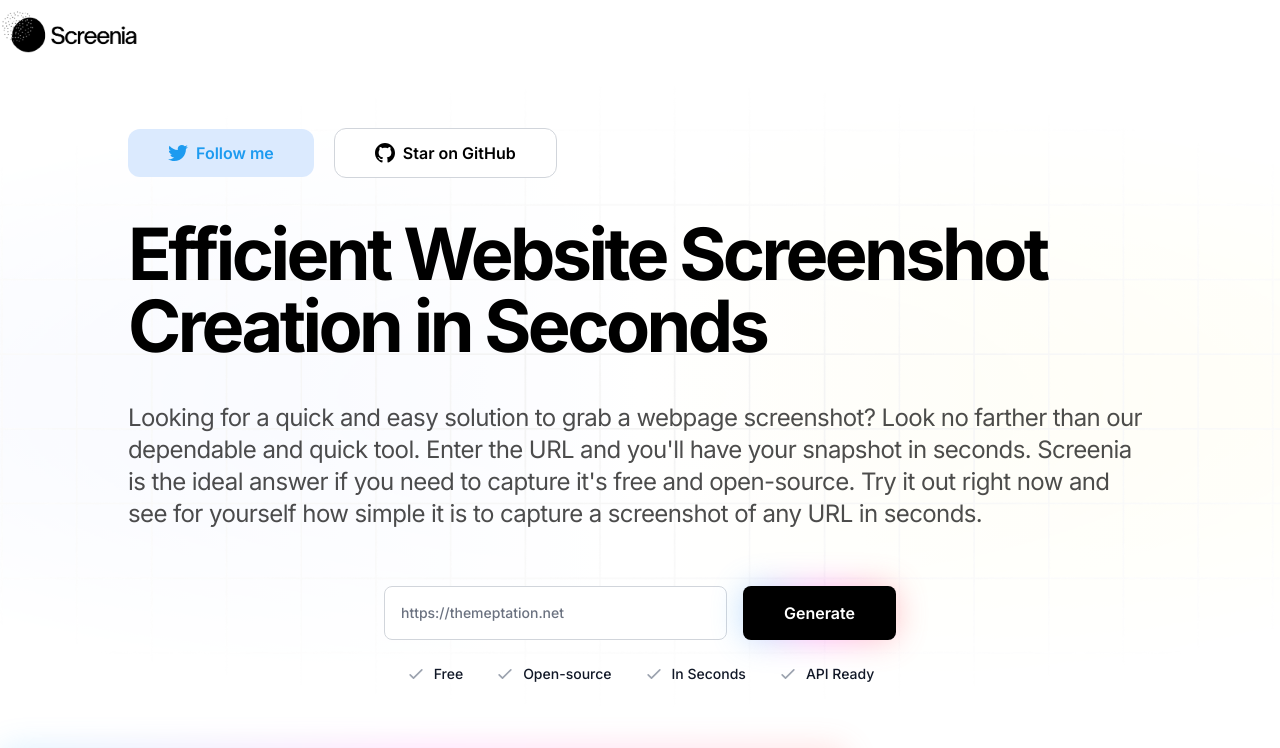
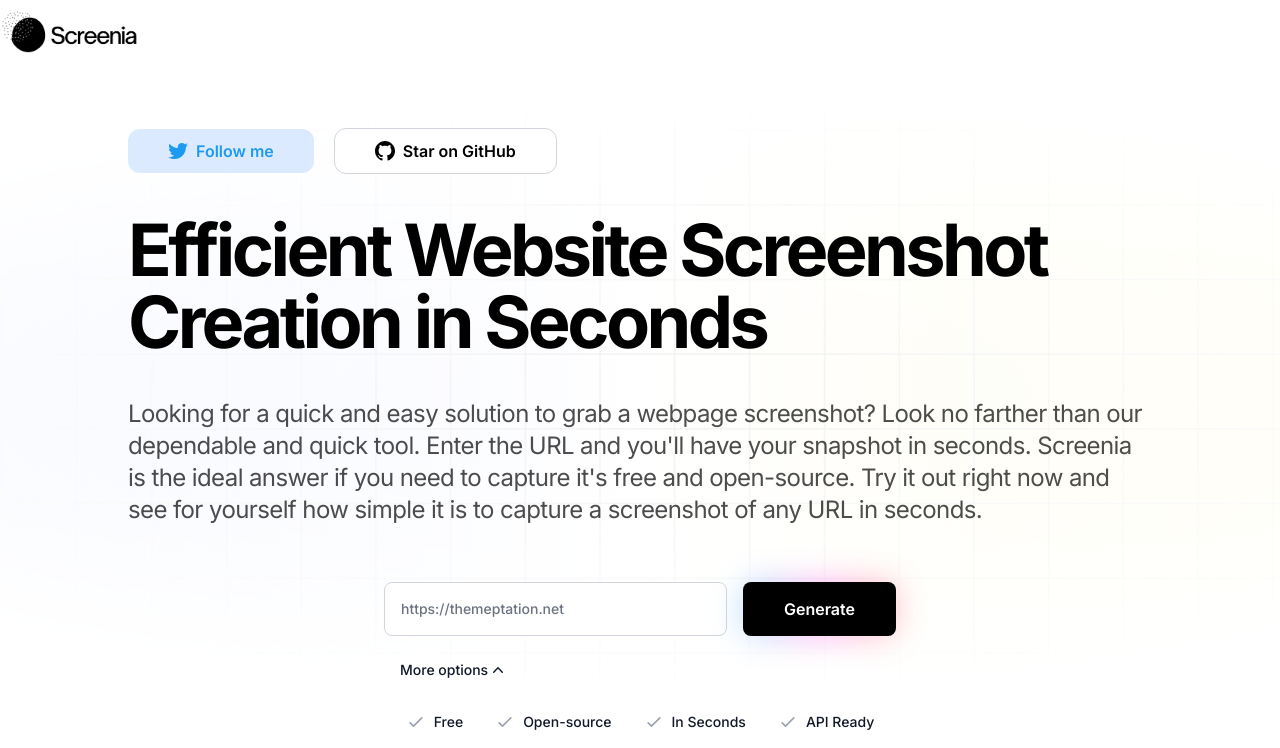
Before and after one commit to badaoui220/screenia, a Next.js app: page / in a window 1280 px wide. Shown: the top 748 px of the page. Built offline with nearby package versions, Linux system fonts and the light colour scheme; no server answers.

Commit message:
feat: add fullscreen option

```diff
--- a/components/shared/download.tsx
+++ b/components/shared/download.tsx
@@ -3,20 +3,25 @@ import { Fragment, useState } from "react";
 import { ChevronDownIcon } from "@heroicons/react/20/solid";
 import slugify from "slugify";
 import LoadingDots from "./icons/loading-dots";
+import { optionsToParams } from "@/lib/optionsToUrl";
 
-export default function Download({ url }: { url: string }) {
+export default function Download({ options }: any) {
   const [loading, setLoading] = useState<boolean>(false);
   const formats = ["png", "jpeg"];
 
   const handleDownload = async (format: string) => {
     setLoading(true);
-    await fetch(`/api/screenshot?url=${url}&type=${format}&download=true`)
+    await fetch(
+      `/api/screenshot?${optionsToParams(
+        options,
+      )}&type=${format}&download=true`,
+    )
       .then((res) => res.blob())
       .then((blob) => {
         const file = window.URL.createObjectURL(blob);
         let a = document.createElement("a");
         a.href = file;
-        a.download = `screenia_${slugify(url, {
+        a.download = `screenia_${slugify(options?.url, {
           lower: true,
           strict: true,
         })}.${format}`;
--- a/components/shared/markdown.tsx
+++ b/components/shared/markdown.tsx
@@ -7,7 +7,7 @@ interface Props {
 
 const Markdown: FunctionComponent<Props> = ({ content }) => {
   return (
-    <div className="pt-20 prose lg:prose-xl">
+    <div className="px-5 pt-20 prose lg:prose-xl">
       <ReactMarkdown>{content}</ReactMarkdown>
     </div>
   );
--- /dev/null
+++ b/lib/optionsToUrl.ts
@@ -0,0 +1,2 @@
+export const optionsToParams = (options: any) =>
+  new URLSearchParams(options).toString();
--- a/pages/api/screenshot.ts
+++ b/pages/api/screenshot.ts
@@ -27,7 +27,8 @@ export default async function handler(
   req: NextApiRequest,
   res: NextApiResponse,
 ) {
-  const { url, type = "png", download = false } = req.query;
+  const { url, type = "png", download = false, fullscreen = false } = req.query;
+  const height = !fullscreen ? 1080 : 0;
 
   const outPut = { type };
 
@@ -40,8 +41,7 @@ export default async function handler(
   try {
     const browser = await puppeteer.launch(options);
     const page = await browser.newPage();
-
-    await page.setViewport({ width: 1920, height: 1080, deviceScaleFactor: 1 });
+    await page.setViewport({ width: 1920, height, deviceScaleFactor: 1 });
     await page.goto(url as string);
 
     const screenshot = await page.screenshot(outPut);
--- a/pages/index.tsx
+++ b/pages/index.tsx
@@ -13,17 +13,26 @@ import { useState } from "react";
 import Download from "@/components/shared/download";
 import Markdown from "@/components/shared/markdown";
 import { content, services } from "@/lib/content";
+import { Disclosure } from "@headlessui/react";
+import { ChevronUpIcon } from "@heroicons/react/20/solid";
+import { optionsToParams } from "@/lib/optionsToUrl";
 
 const Home: NextPage = () => {
   const [generatedScreen, setGeneratedScreen] = useState<string>(
     "/images/themeptation-screenshot.png",
   );
   const [loading, setLoading] = useState(false);
-  const [url, setUrl] = useState("https://themeptation.net");
+  const [options, setOptions] = useState<any>({
+    url: "https://themeptation.net",
+  });
 
-  const takeScreenshot = async (url: string) => {
+  const handleChangeChecked = (event: any) => {
+    setOptions((prev: any) => ({ ...prev, fullscreen: event.target.checked }));
+  };
+
+  const takeScreenshot = async (data: any) => {
     setLoading(true);
-    await fetch(`/api/screenshot?url=${url}`)
+    await fetch(`/api/screenshot?${optionsToParams(data)}`)
       .then((response) => {
         if (response.status === 500) {
           setLoading(false);
@@ -41,9 +50,9 @@ const Home: NextPage = () => {
 
   const handleSubmit = async (e: any) => {
     e.preventDefault();
-    const url = e.target.url.value;
-    setUrl(url);
-    takeScreenshot(url);
+    const url = e.target?.url?.value;
+    setOptions((prev: any) => ({ ...prev, url }));
+    takeScreenshot({ ...options, url });
   };
   return (
     <Layout>
@@ -68,19 +77,19 @@ const Home: NextPage = () => {
             href="https://twitter.com/s_badaoui"
             target="_blank"
             rel="noreferrer"
-            className="flex items-center justify-center px-10 py-3 space-x-2 overflow-hidden transition-colors bg-blue-100 rounded-xl max-w-fit hover:bg-blue-200"
+            className="flex items-center justify-center px-10 py-3 space-x-2 overflow-hidden leading-5 transition-colors bg-blue-100 rounded-xl max-w-fit hover:bg-blue-200"
           >
-            <Twitter className="h-5 w-5 text-[#1d9bf0]" />
+            <Twitter className="h-5 w-5 text-[#1d9bf0] shrink-0" />
             <p className="font-semibold text-[#1d9bf0]">Follow me</p>
           </motion.a>
           <motion.a
-            className="flex items-center justify-center px-10 py-3 space-x-2 text-black transition-colors bg-white border border-gray-300 rounded-xl max-w-fit hover:border-gray-800"
+            className="flex items-center justify-center px-10 py-3 space-x-2 leading-5 text-black transition-colors bg-white border border-gray-300 rounded-xl max-w-fit hover:border-gray-800"
             href="https://github.com/badaoui220/screenia"
             target="_blank"
             rel="noopener noreferrer"
             variants={FADE_DOWN_ANIMATION_VARIANTS}
           >
-            <Github />
+            <Github className=" shrink-0" />
             <p className="font-semibold">Star on GitHub</p>
           </motion.a>
         </div>
@@ -102,10 +111,11 @@ const Home: NextPage = () => {
           screenshot of any URL in seconds.
         </motion.p>
         <motion.form
-          className="max-w-lg mx-auto space-y-4 mt-14 sm:space-x-4 sm:flex sm:space-y-0 sm:items-end"
+          className="max-w-lg mx-auto mt-14"
           variants={FADE_DOWN_ANIMATION_VARIANTS}
           onSubmit={handleSubmit}
         >
+          <div className="space-y-4 sm:flex sm:items-end sm:space-x-4 sm:space-y-0">
             <div className="flex-1">
               <label htmlFor="url" className="sr-only">
                 Enter URL
@@ -133,6 +143,32 @@ const Home: NextPage = () => {
                 {loading ? <LoadingDots /> : "Generate"}
               </button>
             </div>
+          </div>
+          <Disclosure as="div" className="w-auto mt-4">
+            {({ open }) => (
+              <>
+                <Disclosure.Button className="flex px-4 py-2 text-sm font-medium text-left text-slate-900 focus:outline-none ">
+                  <span>More options</span>
+                  <ChevronUpIcon
+                    className={`${open ? "rotate-180 transform" : ""} h-5 w-5`}
+                  />
+                </Disclosure.Button>
+                <Disclosure.Panel className="p-4 rounded-lg bg-slate-100">
+                  <label className="flex items-center space-x-2">
+                    <input
+                      type="checkbox"
+                      name="fullscreen"
+                      className="accent-black"
+                      onChange={handleChangeChecked}
+                    />
+                    <div className="text-sm font-semibold text-slate-900">
+                      Fullscreen
+                    </div>
+                  </label>
+                </Disclosure.Panel>
+              </>
+            )}
+          </Disclosure>
         </motion.form>
         <motion.ul
           className="flex items-center justify-center mt-6 space-x-6 sm:space-x-8"
@@ -173,11 +209,11 @@ const Home: NextPage = () => {
             ) : null}
             {!loading && generatedScreen ? (
               <>
-                <Download url={url} />
+                <Download options={options} />
                 <img
                   className="object-cover w-full rounded-xl"
                   src={generatedScreen}
-                  alt={`screenia - screenshot of ${url}`}
+                  alt={`screenia - screenshot of ${options?.url}`}
                 />
               </>
             ) : null}
@@ -188,7 +224,9 @@ const Home: NextPage = () => {
           <p className="p-5">Supported image types (png, jpeg)</p>
           <CopyBlock
             text={`
-  let url = '${process.env.NEXT_PUBLIC_APP_URL}/api/screenshot?url=${url}&type=png';
+  let url = '${
+    process.env.NEXT_PUBLIC_APP_URL
+  }/api/screenshot?${optionsToParams(options)}&type=png';
   let options = {method: 'GET'};
   fetch(url, options)
     .then(res => res.blob())
--- a/tailwind.config.js
+++ b/tailwind.config.js
@@ -18,7 +18,9 @@ module.exports = {
     },
   },
   plugins: [
-    require("@tailwindcss/forms"),
+    require("@tailwindcss/forms")({
+      strategy: "class",
+    }),
     require("@tailwindcss/typography"),
     require("@tailwindcss/line-clamp"),
   ],
```
Also changed, not shown: 1 other file (tests, documents, lock files or other folders). Lines whose indentation alone changed are shown as unchanged.
